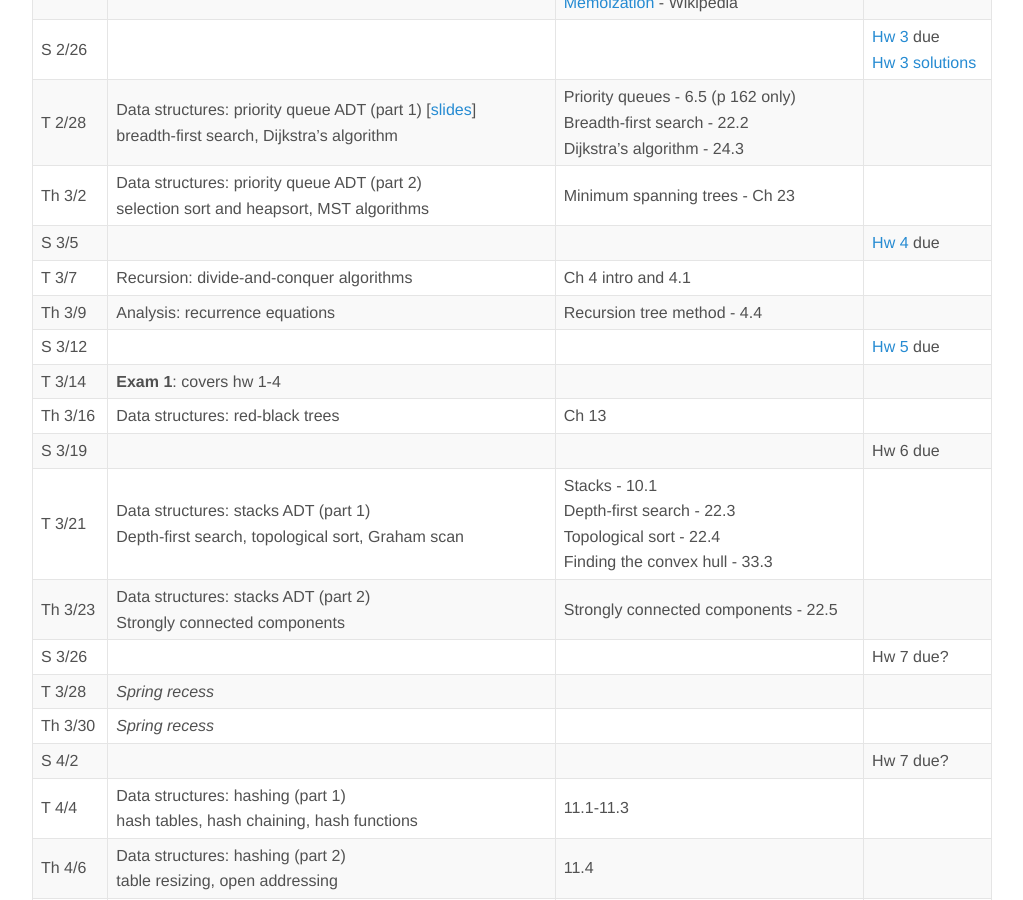
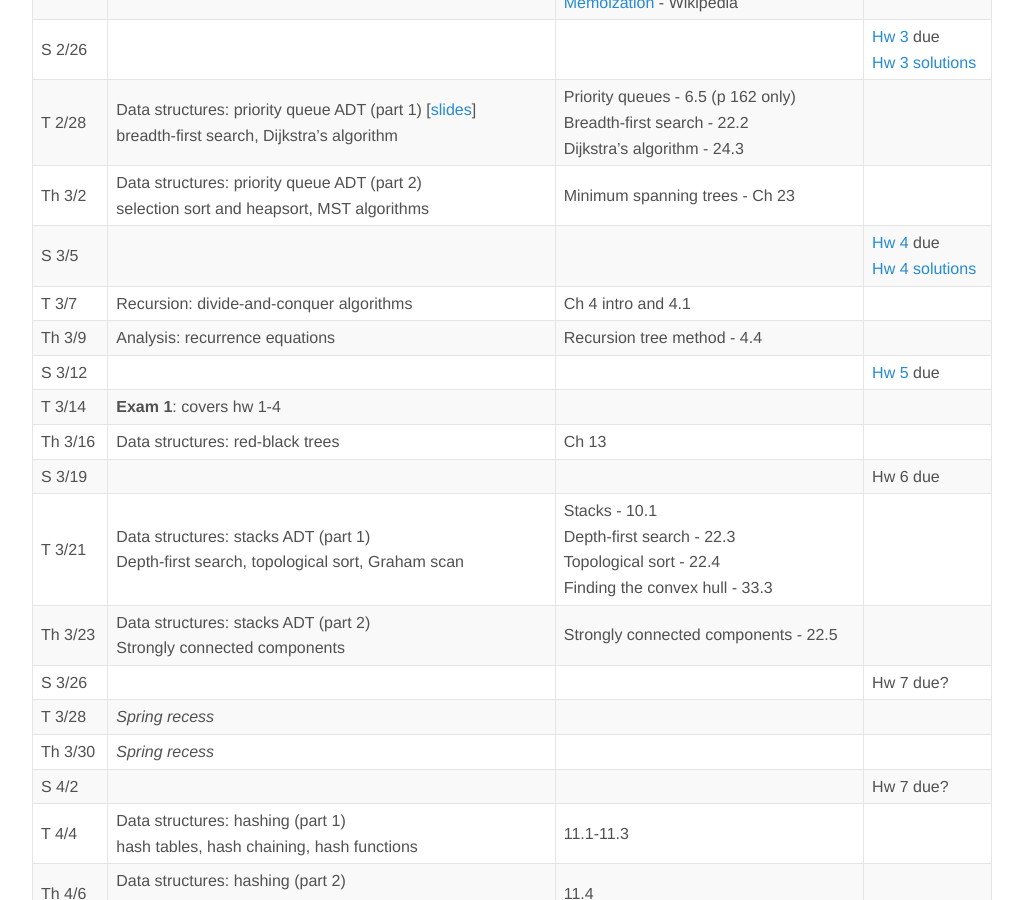
Before and after one commit to jnylam/jnylam.github.io, a Jekyll site: the page built from _courses/146-s17/index.md, in a window 1280 px wide and 900 px high, scrolled down 962 px. Shown: the whole window, without its empty margins (128-1151 px from the left). Built offline with Jekyll 4.4.1, drawn with Linux system fonts in a browser that asks for light colours.

Commit message:
Add homework 4 solutions

```diff
--- a/_courses/146-s17/index.md
+++ b/_courses/146-s17/index.md
@@ -25,10 +25,10 @@
 S 2/26 | | | [Hw 3](homework03.html) due<br>[Hw 3 solutions](hw03.pdf)
 T 2/28 | Data structures: priority queue ADT (part 1) [[slides](priority1.pdf)]<br>breadth-first search, Dijkstra's algorithm | Priority queues - 6.5 (p 162 only)<br>Breadth-first search - 22.2<br>Dijkstra's algorithm - 24.3
 Th 3/2 | Data structures: priority queue ADT (part 2)<br>selection sort and heapsort, MST algorithms | Minimum spanning trees - Ch 23
-S 3/5 | | | [Hw 4](homework04.html) due
+S 3/5 | | | [Hw 4](homework04.html) due<br>[Hw 4 solutions](hw04.pdf)
 T 3/7 | Recursion: divide-and-conquer algorithms | Ch 4 intro and 4.1
 Th 3/9 | Analysis: recurrence equations | Recursion tree method - 4.4
-S 3/12 | | | [Hw 5](homework04.html) due
+S 3/12 | | | [Hw 5](homework05.html) due
 T 3/14 | __Exam 1__: covers hw 1-4
 Th 3/16 | Data structures: red-black trees | Ch 13
 S 3/19 | | | Hw 6 due
```
